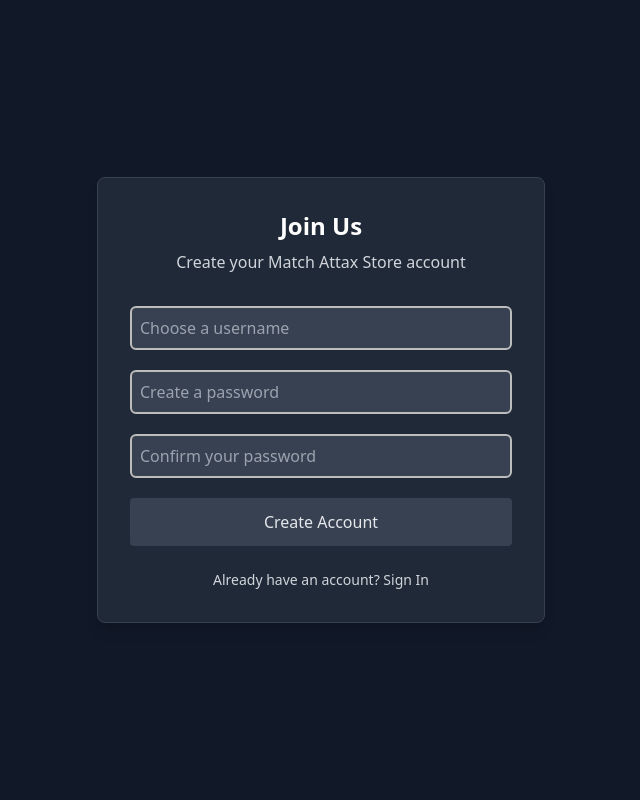
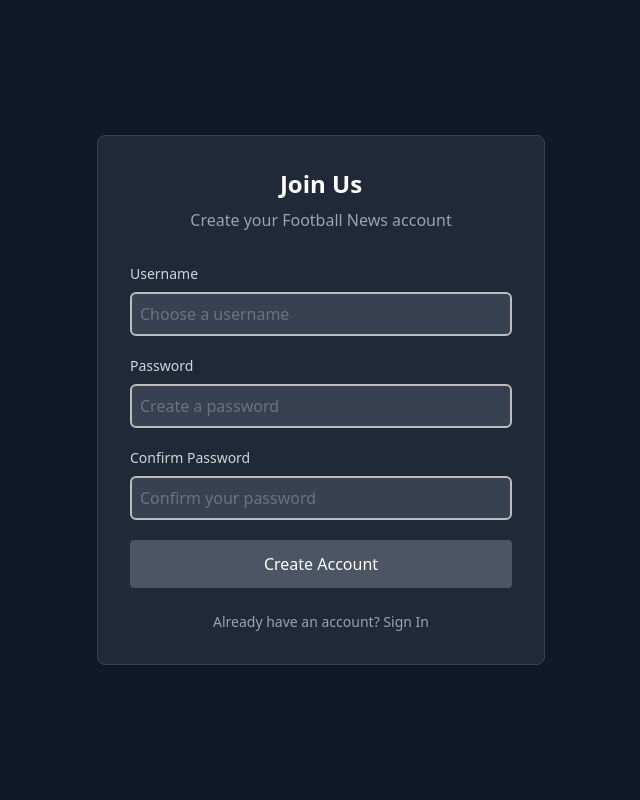
Before and after one commit to buburbaritodiaduk/match-attax-store, a Django app: page /register/ in a window 1280 px wide. Shown: the whole page, without its empty margins (319-959 px from the left). Run offline with Django 5.2, Linux system fonts and the light colour scheme; some libraries are stand-ins or nearby versions.

Commit message:
Tugas 6 Tahap 1

```diff
--- a/main/templates/register.html
+++ b/main/templates/register.html
@@ -1,23 +1,23 @@
 {% extends 'base.html' %}
 
 {% block meta %}
-<title>Register - Match Attax Store</title>
+<title>Register - Football News</title>
 {% endblock meta %}
 
 {% block content %}
 <div class="form-style">
-  <div class="min-h-screen bg-gray-900 flex items-center justify-center p-8"> {# Dark background #}
+  <div class="min-h-screen bg-gray-900 flex items-center justify-center p-8">
     <div class="max-w-md w-full relative z-10">
-      <div class="bg-gray-800 border border-gray-700 rounded-lg p-8 shadow-lg">
+      <div class="bg-gray-800 border border-gray-700 rounded-lg p-8 shadow-sm">
       <div class="text-center mb-8">
         <h2 class="text-2xl font-semibold text-white mb-2">Join Us</h2>
-          <p class="text-gray-300">Create your Match Attax Store account</p>
+        <p class="text-gray-400">Create your Football News account</p>
       </div>
 
       {% if form.non_field_errors %}
         <div class="mb-6">
           {% for error in form.non_field_errors %}
-              <div class="px-4 py-3 rounded text-sm border bg-gray-700 border-gray-600 text-gray-200">
+            <div class="px-4 py-3 rounded text-sm border bg-red-900/50 border-red-700 text-red-300">
               {{ error }}
             </div>
           {% endfor %}
@@ -29,7 +29,7 @@
           {% for field, errors in form.errors.items %}
             {% if field != '__all__' %}
               {% for error in errors %}
-                  <div class="px-4 py-3 rounded text-sm border bg-gray-700 border-gray-600 text-gray-200 mb-2">
+                <div class="px-4 py-3 rounded text-sm border bg-red-900/50 border-red-700 text-red-300 mb-2">
                   <strong>{{ field|title }}:</strong> {{ error }}
                 </div>
               {% endfor %}
@@ -42,41 +42,41 @@
         {% csrf_token %}
 
         <div>
-            <label for="username" class="sr-only">Username</label>
+          <label for="username" class="block text-sm font-medium text-gray-300 mb-2">Username</label>
           <input
             id="username"
             name="username"
             type="text"
             required
-              class="w-full px-4 py-3 bg-gray-700 text-gray-200 border border-gray-600 rounded focus:outline-none focus:border-gray-400 focus:ring-1 focus:ring-gray-400 transition duration-200 placeholder-gray-400 hover:bg-gray-600"
+            class="w-full px-4 py-3 bg-gray-700 text-white placeholder-gray-500 border border-gray-600 rounded focus:outline-none focus:border-gray-400 transition duration-200"
             placeholder="Choose a username">
         </div>
 
         <div>
-            <label for="password" class="sr-only">Password</label>
+          <label for="password1" class="block text-sm font-medium text-gray-300 mb-2">Password</label>
           <input
-              id="password"
-              name="password"
+            id="password1"
+            name="password1"
             type="password"
             required
-              class="w-full px-4 py-3 bg-gray-700 text-gray-200 border border-gray-600 rounded focus:outline-none focus:border-gray-400 focus:ring-1 focus:ring-gray-400 transition duration-200 placeholder-gray-400 hover:bg-gray-600"
+            class="w-full px-4 py-3 bg-gray-700 text-white placeholder-gray-500 border border-gray-600 rounded focus:outline-none focus:border-gray-400 transition duration-200"
             placeholder="Create a password">
         </div>
 
         <div>
-            <label for="password2" class="sr-only">Confirm Password</label>
+          <label for="password2" class="block text-sm font-medium text-gray-300 mb-2">Confirm Password</label>
           <input
             id="password2"
             name="password2"
             type="password"
             required
-              class="w-full px-4 py-3 bg-gray-700 text-gray-200 border border-gray-600 rounded focus:outline-none focus:border-gray-400 focus:ring-1 focus:ring-gray-400 transition duration-200 placeholder-gray-400 hover:bg-gray-600"
+            class="w-full px-4 py-3 bg-gray-700 text-white placeholder-gray-500 border border-gray-600 rounded focus:outline-none focus:border-gray-400 transition duration-200"
             placeholder="Confirm your password">
         </div>
 
         <button
           type="submit"
-            class="w-full bg-gray-700 text-gray-200 font-medium py-3 px-4 rounded hover:bg-gray-600 focus:outline-none focus:ring-2 focus:ring-gray-400 focus:ring-offset-2 focus:ring-offset-gray-900 transition duration-200">
+          class="w-full bg-gray-600 text-white font-medium py-3 px-4 rounded hover:bg-gray-500 focus:outline-none focus:ring-2 focus:ring-gray-400 focus:ring-offset-2 focus:ring-offset-gray-800 transition duration-200">
           Create Account
         </button>
       </form>
@@ -84,7 +84,17 @@
       {% if messages %}
         <div class="mt-6">
           {% for message in messages %}
-              <div class="px-4 py-3 rounded text-sm border bg-gray-700 border-gray-600 text-gray-200 mb-2">
+            <div
+              class="
+                px-4 py-3 rounded text-sm border
+                {% if message.tags == 'success' %}
+                  bg-green-900/50 border-green-700 text-green-300
+                {% elif message.tags == 'error' %}
+                  bg-red-900/50 border-red-700 text-red-300
+                {% else %}
+                  bg-gray-700 border-gray-600 text-gray-300
+                {% endif %}
+              ">
               {{ message }}
             </div>
           {% endfor %}
@@ -92,9 +102,9 @@
       {% endif %}
 
       <div class="mt-6 text-center">
-          <p class="text-gray-300 text-sm">
+        <p class="text-gray-400 text-sm">
           Already have an account?
-            <a href="{% url 'main:login' %}" class="text-gray-300 hover:text-white hover:underline font-medium">
+          <a href="{% url 'main:login' %}" class="text-gray-400 hover:text-white font-medium">
             Sign In
           </a>
         </p>
```
Also changed, not shown: templates/navbar.html (renamed from main/templates/navbar.html). Lines whose indentation alone changed are shown as unchanged.
